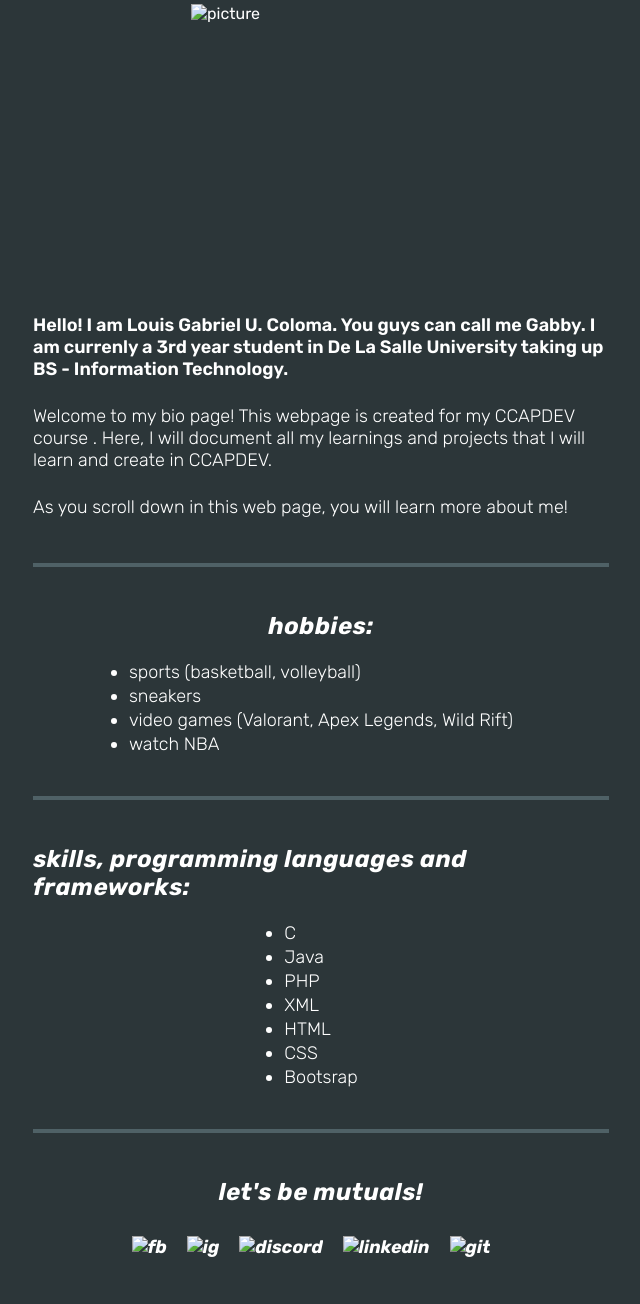
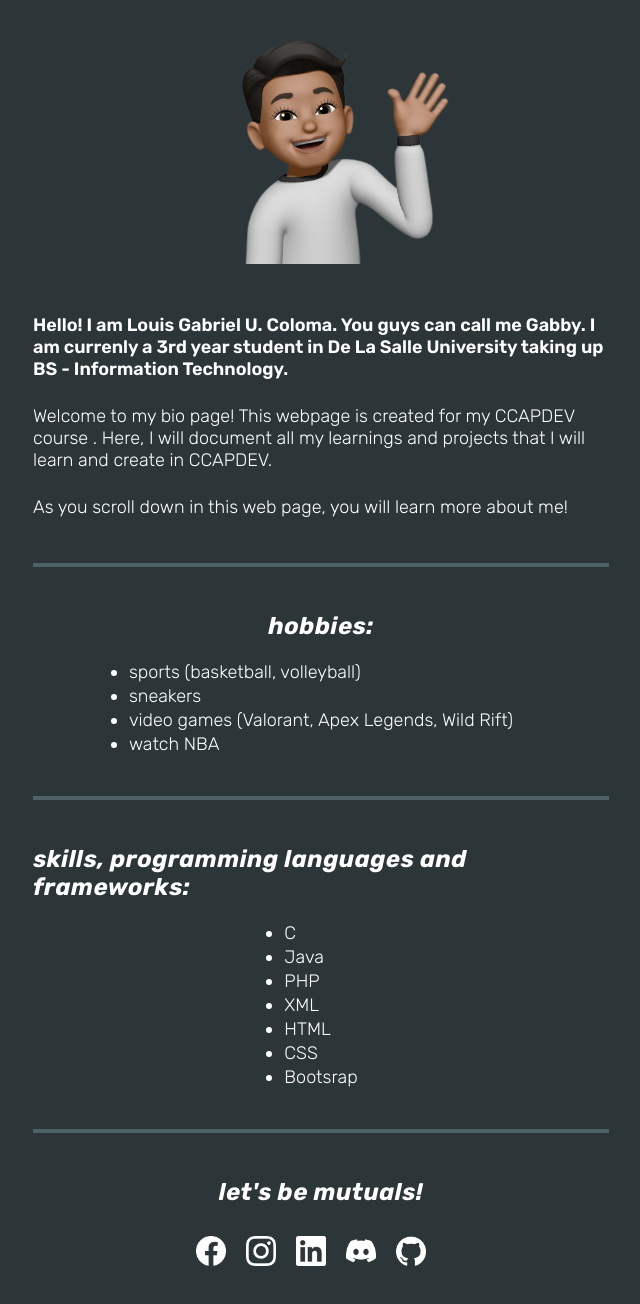
Before and after one commit to gabbycoloma/biopage, a plain HTML site: page index.html in a window 1280 px wide. Shown: the part 116-1420 px from the top of the page, without its empty margins (319-959 px from the left). Drawn offline with Linux system fonts and the light colour scheme; the site is published under a folder, as on GitHub Pages, so addresses that start at the root find nothing.

Commit message:
Update index.html

```diff
--- a/index.html
+++ b/index.html
@@ -28,7 +28,7 @@
       </div>
     </div>
     <div class="picture">
-      <img src="/images/pic.png" alt="picture" class="pic">
+      <img src="images/pic.png" alt="picture" class="pic">
     </div>
 
     <div class="div-info" id="introduction">
@@ -79,11 +79,11 @@
     <div class="socialnav" id="bottom">
         <nav>
           <ul class="nav-links">
-            <li><a href="https://www.facebook.com/coloma.louis/" target="_blank"><img src ="/images/fb.png" alt="fb" class="links" ></a></li>
-            <li><a href="https://www.instagram.com/lgc.gabby/" target="_blank"><img src="/images/ig.png" alt="ig" class="links" ></a></li>
-            <li><a href="https://www.linkedin.com/in/louisgcoloma" target="_blank"><img src="/images/linkedin.png" alt="discord" class="links" ></a></li>
-            <li><a href="https://discord.gg/mg567x3v7U" target="_blank"><img src="/images/disc.png" alt="linkedin" class="links" ></a></li>
-            <li><a href="https://github.com/gabbycoloma" target="_blank"><img src="/images/git.png" alt="git" class="links" ></a></li>
+            <li><a href="https://www.facebook.com/coloma.louis/" target="_blank"><img src ="images/fb.png" alt="fb" class="links" ></a></li>
+            <li><a href="https://www.instagram.com/lgc.gabby/" target="_blank"><img src="images/ig.png" alt="ig" class="links" ></a></li>
+            <li><a href="https://www.linkedin.com/in/louisgcoloma" target="_blank"><img src="images/linkedin.png" alt="discord" class="links" ></a></li>
+            <li><a href="https://discord.gg/mg567x3v7U" target="_blank"><img src="images/disc.png" alt="linkedin" class="links" ></a></li>
+            <li><a href="https://github.com/gabbycoloma" target="_blank"><img src="images/git.png" alt="git" class="links" ></a></li>
           </ul>
         </nav>
     </div>
```
